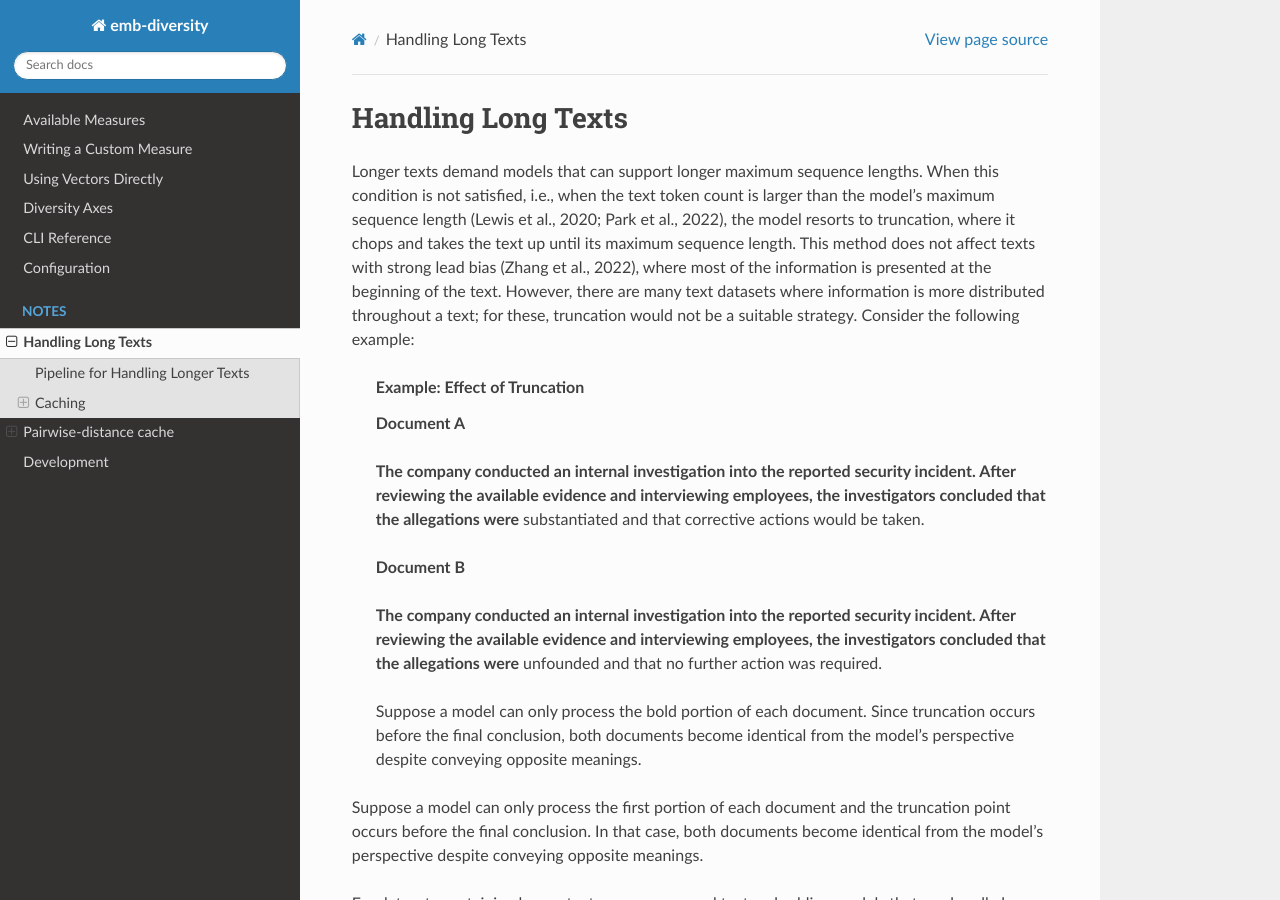
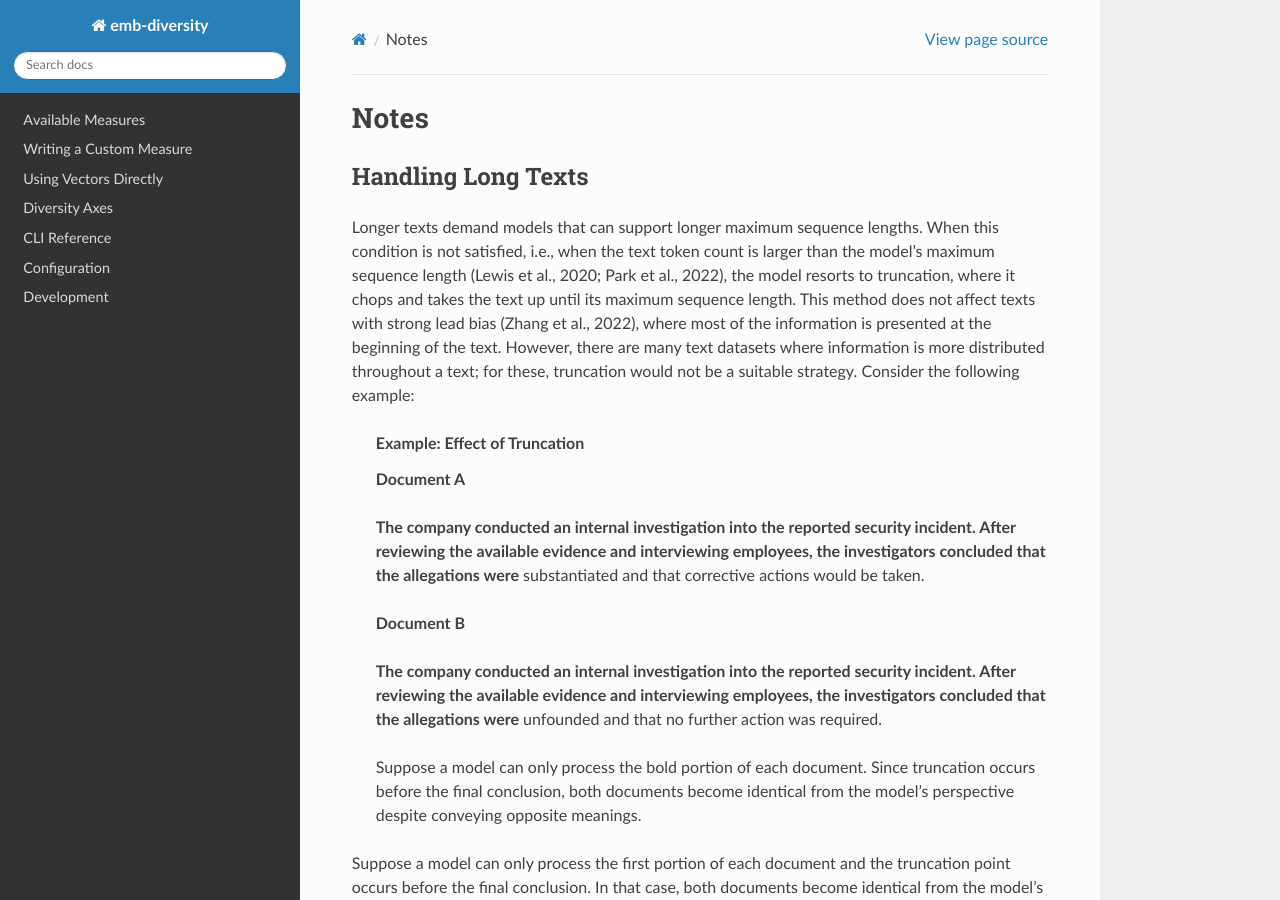
Before and after one commit to nlpsoc/emb-diversity, a Sphinx documentation site: the page built from docs/source/notes.md, in a window 1280 px wide and 900 px high. Built offline with Sphinx 7.4.7 and the Read the Docs theme 3.1.0, drawn with Linux system fonts in a browser that asks for light colours; pages that are not in the unit, such as notebooks, are missing from menus.

Commit message:
fixing Notes messing the documentation

```diff
--- a/docs/source/notes.md
+++ b/docs/source/notes.md
@@ -1,4 +1,6 @@
-# Handling Long Texts
+# Notes
+
+## Handling Long Texts
 
 Longer texts demand models that can support longer maximum sequence lengths. When this condition is not satisfied, i.e., when the text token count is larger than the model's maximum sequence
 length  (Lewis et al., 2020; Park et al., 2022), the model resorts to truncation, where it chops and takes the text up until its maximum sequence length.
```
Also changed, not shown: docs/source/index.md (+0 -9 lines).
